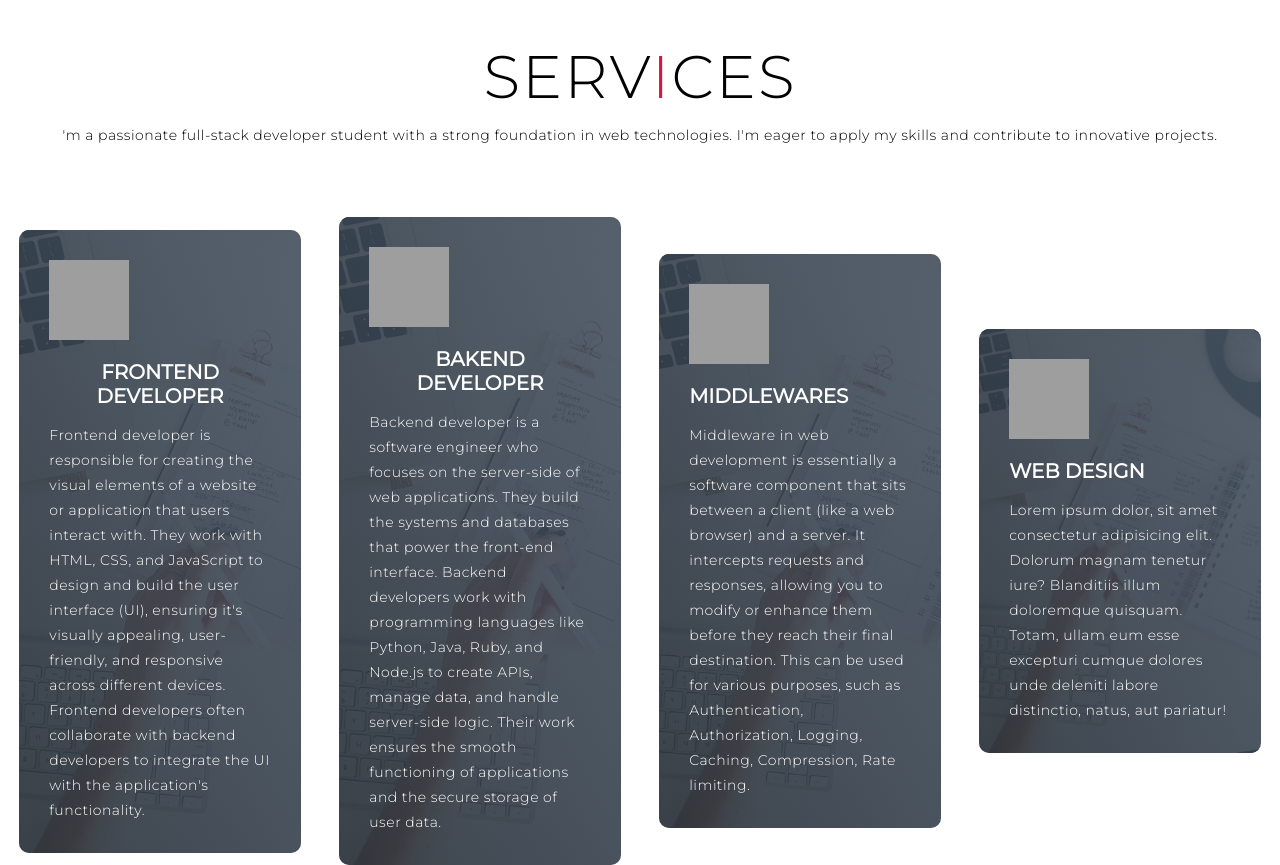
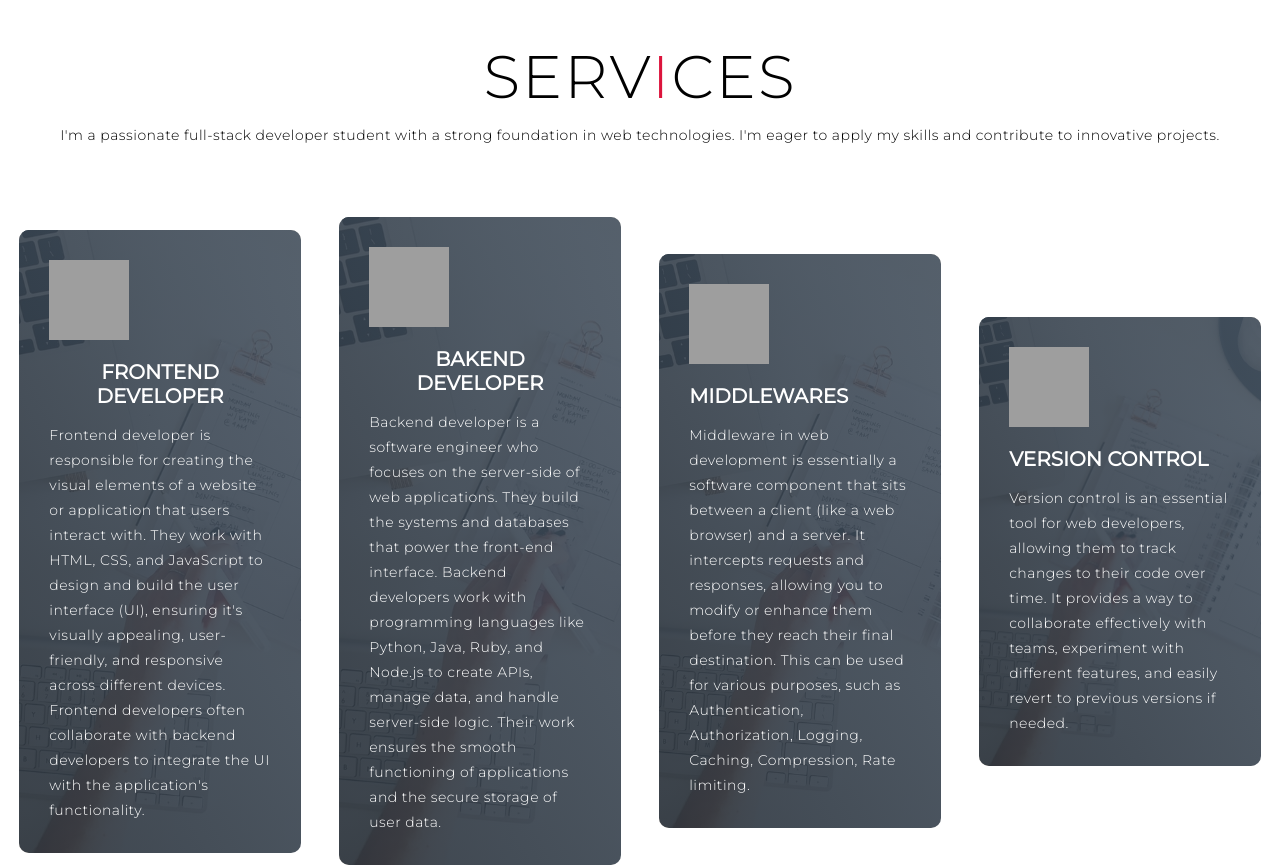
Before and after one commit to prathamsingh0116/project, a plain HTML site: page index.html in a window 1280 px wide. Shown: the part 860-1725 px from the top of the page. Drawn offline with Linux system fonts and the light colour scheme; grey boxes are pictures that could not be loaded.

Commit message:
Update index.html

```diff
--- a/index.html
+++ b/index.html
@@ -47,12 +47,12 @@
         <div class="services container">
             <div class="services-top">
             <h1 class="section-title">Serv<span>i</span>ces</h1>
-            <p>'m a passionate full-stack developer student with a strong foundation in web technologies.
+            <p>I'm a passionate full-stack developer student with a strong foundation in web technologies.
                 I'm eager to apply my skills and contribute to innovative projects.</p>
             </div>
             <div class="service-bottom">
                 <div class="service-item">
-                    <div class="icon"><img class="icons" src="https://img.icons8.com/external-xnimrodx-lineal-color-xnimrodx/2x/external-setting-advertising-xnimrodx-lineal-color-xnimrodx-5.png" alt="image">
+                    <div class="icon"><img class="icons" src="https://p1.hiclipart.com/preview/501/270/352/web-design-icon-web-development-user-experience-web-application-flat-design-frontend-web-development-search-engine-optimization-computer-programming-png-clipart.jpg" alt="image">
                     </div>
                     <h2>Frontend Developer</h2>
                     <p>Frontend developer is responsible for creating the visual elements of a website or application that users interact with. They work with HTML, CSS, and JavaScript to design and build the user interface (UI), ensuring it's visually appealing, user-friendly, and responsive across different devices. Frontend developers often collaborate with backend developers to integrate the UI with the application's functionality.</p>
@@ -73,10 +73,8 @@
                 <div class="service-item">
                     <div class="icon"><img class="icons" src="https://img.icons8.com/external-xnimrodx-lineal-color-xnimrodx/2x/external-setting-advertising-xnimrodx-lineal-color-xnimrodx-5.png" alt="image">
                     </div>
-                    <h2>Web Design</h2>
-                    <p>Lorem ipsum dolor, sit amet consectetur adipisicing elit. Dolorum magnam tenetur iure?
-                        Blanditiis illum doloremque quisquam. Totam, ullam eum esse excepturi cumque dolores
-                        unde deleniti labore distinctio, natus, aut pariatur!</p>
+                    <h2>Version Control</h2>
+                    <p>Version control is an essential tool for web developers, allowing them to track changes to their code over time. It provides a way to collaborate effectively with teams, experiment with different features, and easily revert to previous versions if needed.</p>
                 </div>
                 </div>
             </div>
@@ -97,7 +95,7 @@
                         <h1>Project 1</h1>
                         <h2>Python Program</h2>
                         <p>This is simple Banking program which is made by simple Python Programming
-                            Language.Hope you like that and make it more precise.</p>
+                            Language.Hope you like that and make more precise.</p>
                         <a href="project1.rar" type="button" class="cta">Download Now</a>
                     </div>
                     <div class="project-img">
```
